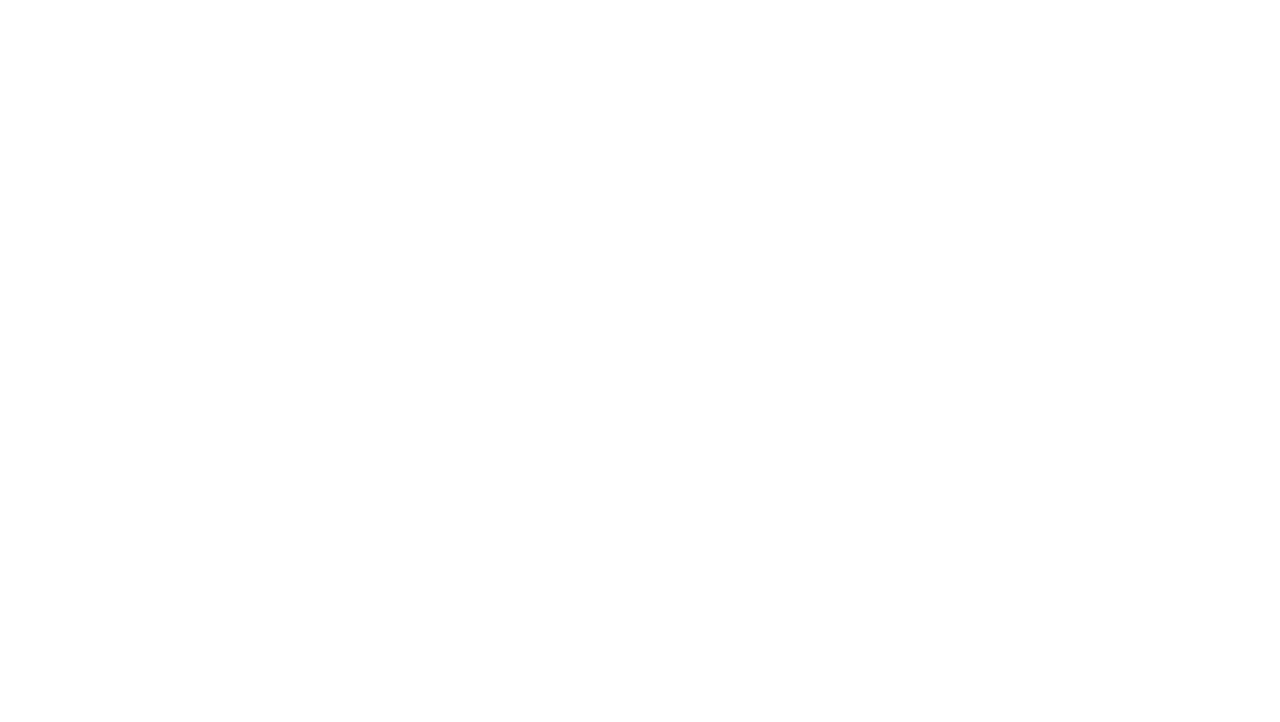
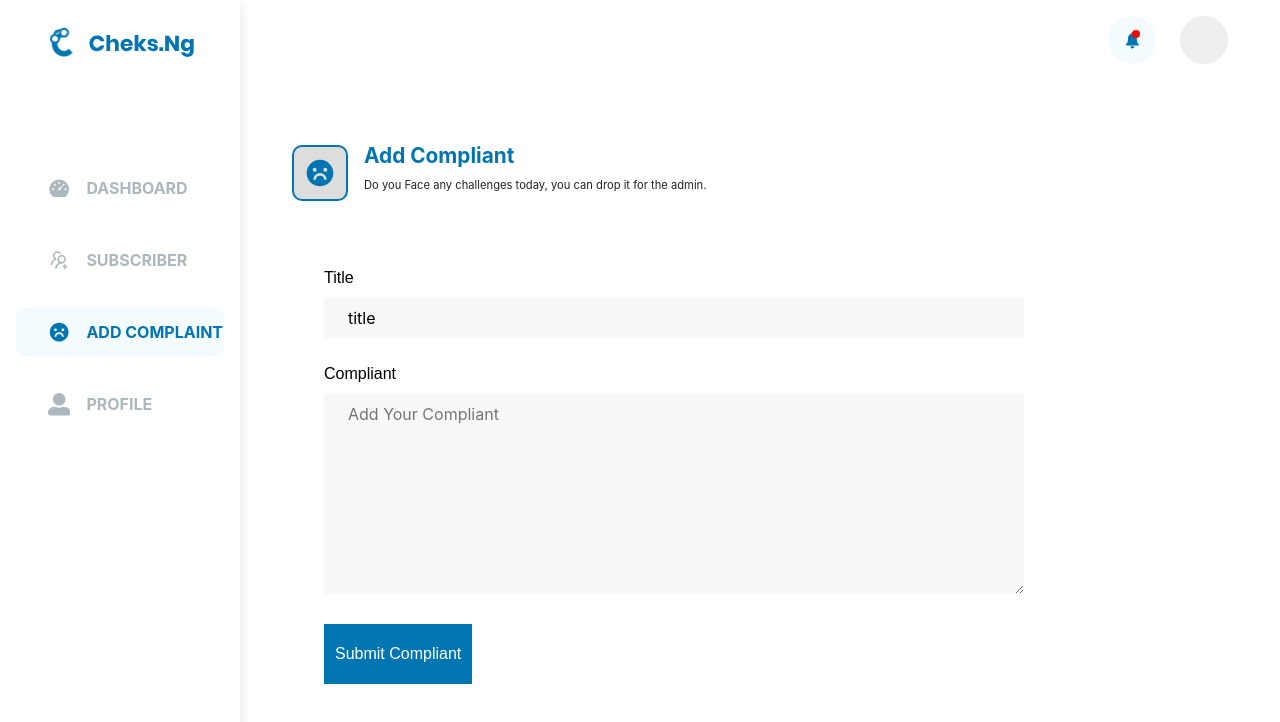
Before and after one commit to EmmanuelOluwafemi/cheksmarketer, a React (Create React App) app: page /dashboard/comliant in a window 1280 px wide. Shown: the top 722 px of the page. Built offline with nearby package versions, Linux system fonts and the light colour scheme.

Commit message:
done with all the paged except modal

```diff
--- a/package.json
+++ b/package.json
@@ -3,6 +3,8 @@
   "version": "0.1.0",
   "private": true,
   "dependencies": {
+    "@material-ui/core": "^4.11.2",
+    "@material-ui/icons": "^4.11.2",
     "@testing-library/jest-dom": "^5.11.4",
     "@testing-library/react": "^11.1.0",
     "@testing-library/user-event": "^12.1.10",
@@ -10,6 +12,7 @@
     "react": "^17.0.1",
     "react-dom": "^17.0.1",
     "react-icon": "^1.0.0",
+    "react-icons": "^4.1.0",
     "react-router-dom": "^5.2.0",
     "react-scripts": "4.0.1",
     "styled-components": "^5.2.1",
--- a/src/App.js
+++ b/src/App.js
@@ -11,6 +11,7 @@ import Login from "./Pages/Login";
 import Subscriber from "./Pages/Subscriber";
 import Profile from "./Pages/Profile";
 import EditProfile from "./Pages/Profile/EditProfile";
+import AddCompliant from "./Pages/AddCompliant";
 
 function App() {
   return (
@@ -26,9 +27,9 @@ function App() {
         <Route exact path="/dashboard/subscribe">
           <Subscriber />
         </Route>
-        {/* <Route exact path="/dashboard/comliant">
-          <Compliant />
-        </Route> */}
+        <Route exact path="/dashboard/comliant">
+          <AddCompliant />
+        </Route>
         <Route exact path="/profile">
           <Profile />
         </Route>
--- a/src/Layout/AdminDashboardLayout/index.js
+++ b/src/Layout/AdminDashboardLayout/index.js
@@ -20,8 +20,8 @@ const AdminDashboardLayout = (props) => {
             <Sidebar sideBar={sideBar} setSidebar={setSidebar}>
                 <SidebarList>
                     <NavLink exact activeClassName="active" to="/dashboard"><AiFillDashboard className="icons" /> Dashboard</NavLink>
-                    <NavLink activeClassName="active" to="/dashboard/adverts"><AiOutlineUsergroupAdd className="icons" /> Subscriber</NavLink>
-                    <NavLink activeClassName="active" to="/dashboard/compliant"><RiEmotionUnhappyFill className="icons" /> Add Complaint</NavLink>
+                    <NavLink activeClassName="active" to="/dashboard/subscribe"><AiOutlineUsergroupAdd className="icons" /> Subscriber</NavLink>
+                    <NavLink activeClassName="active" to="/dashboard/comliant"><RiEmotionUnhappyFill className="icons" /> Add Complaint</NavLink>
                     <NavLink activeClassName="active" to="/profile"><FaUserAlt className="icons" /> Profile</NavLink>
                 </SidebarList>
             </Sidebar>
--- /dev/null
+++ b/src/Pages/AddCompliant.js
@@ -0,0 +1,96 @@
+import React from 'react';
+import Styled from 'styled-components';
+import AdminDashboardLayout from '../Layout/AdminDashboardLayout';
+
+import { RiEmotionUnhappyFill } from 'react-icons/ri';
+
+import {DashboardHeader} from '../Style/DashboardHeader';
+
+const AddCompliant = () => {
+    return (
+        <AdminDashboardLayout>
+            <DashboardHeader>
+                <div className="icon">
+                    <RiEmotionUnhappyFill className='icon-fill' />
+                </div>
+                <div className="heading">
+                    <h6>Add Compliant</h6>
+                    <p>Do you Face any challenges today, you can drop it for the admin.</p>
+                </div>
+            </DashboardHeader>
+            <Content>
+                <form>
+                    <InputGroup>
+                        <label for="title">Title</label>
+                        <input type="text" name="title" value="title" />
+                    </InputGroup>
+                    <InputGroup>
+                        <label for="title">Compliant</label>
+                        <textarea name="complaint" placeholder="Add Your Compliant" />
+                    </InputGroup>
+                    <InputGroup>
+                        <button type="submit">Submit Compliant</button>
+                    </InputGroup>
+                </form>
+            </Content>
+        </AdminDashboardLayout>
+    )
+}
+
+export default AddCompliant;
+
+const Content = Styled.div`
+    width: 100%;
+    background: #fff;
+    padding: 2rem;
+`;
+
+const InputGroup = Styled.div`
+    width: 100%;
+    max-width: 700px;
+    min-height: 56px;
+    margin-bottom: 24px;
+
+    label {
+        display: block;
+        width: 100%;
+        font-family: 'Poppins', sans-serif;
+        font-style: normal;
+        font-weight: normal;
+        font-size: 1rem;
+        line-height: 24px;
+        color: #000000;
+    }
+
+    input, textarea {
+        width: 100%;
+        height: 40px;
+        background: #f8f8f8;
+        border: none;
+        outline: none;
+        padding: 8px 24px;
+    }
+
+    textarea {
+        height: 200px;
+    }
+
+    button {
+        background: #0175B1;
+        border-raadius: 4px;
+        padding: 18px 11px;
+        font-family: 'Poppins', sans-serif;
+        font-style: normal;
+        font-weight: normal;
+        font-size: 1rem;
+        line-height: 24px;
+        color: #fff;
+        border: none;
+        outline: none;
+        transition: all .3s ease-in;
+
+        &:hover {
+            transform: scale(1.04);
+        }
+    }
+`;
--- a/src/Pages/Subscriber.js
+++ b/src/Pages/Subscriber.js
@@ -10,6 +10,10 @@ import VisibilityOutlinedIcon from '@material-ui/icons/VisibilityOutlined';
 import CloseIcon from '@material-ui/icons/Close';
 
 import {TableContainer} from '../Style/TableContainerStyle';
+
+import { AiOutlineUsergroupAdd } from 'react-icons/ai';
+
+import {DashboardHeader} from '../Style/DashboardHeader';
 
 const headCells = [
     {id: 'BuyersId', label: 'Buyers Id'},
@@ -61,6 +65,15 @@ const Subscriber = () => {
 
     return (
         <AdminDashboardLayout>
+            <DashboardHeader>
+                <div className="icon">
+                    <AiOutlineUsergroupAdd className='icon-fill' />
+                </div>
+                <div className="heading">
+                    <h6>Buyer</h6>
+                    <p>Add the buyers info here for proper registration</p>
+                </div>
+            </DashboardHeader>
             <TableContainer>
                 <Toolbar>
                     <TextField
@@ -78,7 +91,7 @@ const Subscriber = () => {
                         className={classes.newButton}
                         variant="outlined"
                         startIcon = {<AddIcon />}
-                    > Add Advert </Button>
+                    > Add Buyer </Button>
                 </Toolbar>
                 <TblContainer>
                     <TblHead />
--- /dev/null
+++ b/src/Style/DashboardHeader.js
@@ -0,0 +1,39 @@
+import Styled from 'styled-components';
+
+export const DashboardHeader = Styled.div`
+    width: 100%;
+    padding: 24px 0;
+    display: flex;
+    align-items: center;
+
+    .icon {
+        width: 56px;
+        height: 56px;
+        background: #ddd;
+        border: 2px solid #0175B1;
+        border-radius: 10px;
+        display: flex;
+        justify-content: center;
+        align-items: center;
+        margin-right: 16px;
+
+        .icon-fill {
+            color: #0175B1;
+            font-size: 32px;
+        }
+    }
+
+    .heading {
+        h6 {
+            font-size: 1.3rem;
+            font-weight: bold;
+            color: #0175B1;
+            margin-top: 8px;
+        }
+
+        p {
+            font-size: 0.7rem;
+            color: #222;
+        }
+    }
+`;
```
Also changed, not shown: 2 other files (tests, documents, lock files or other folders).
